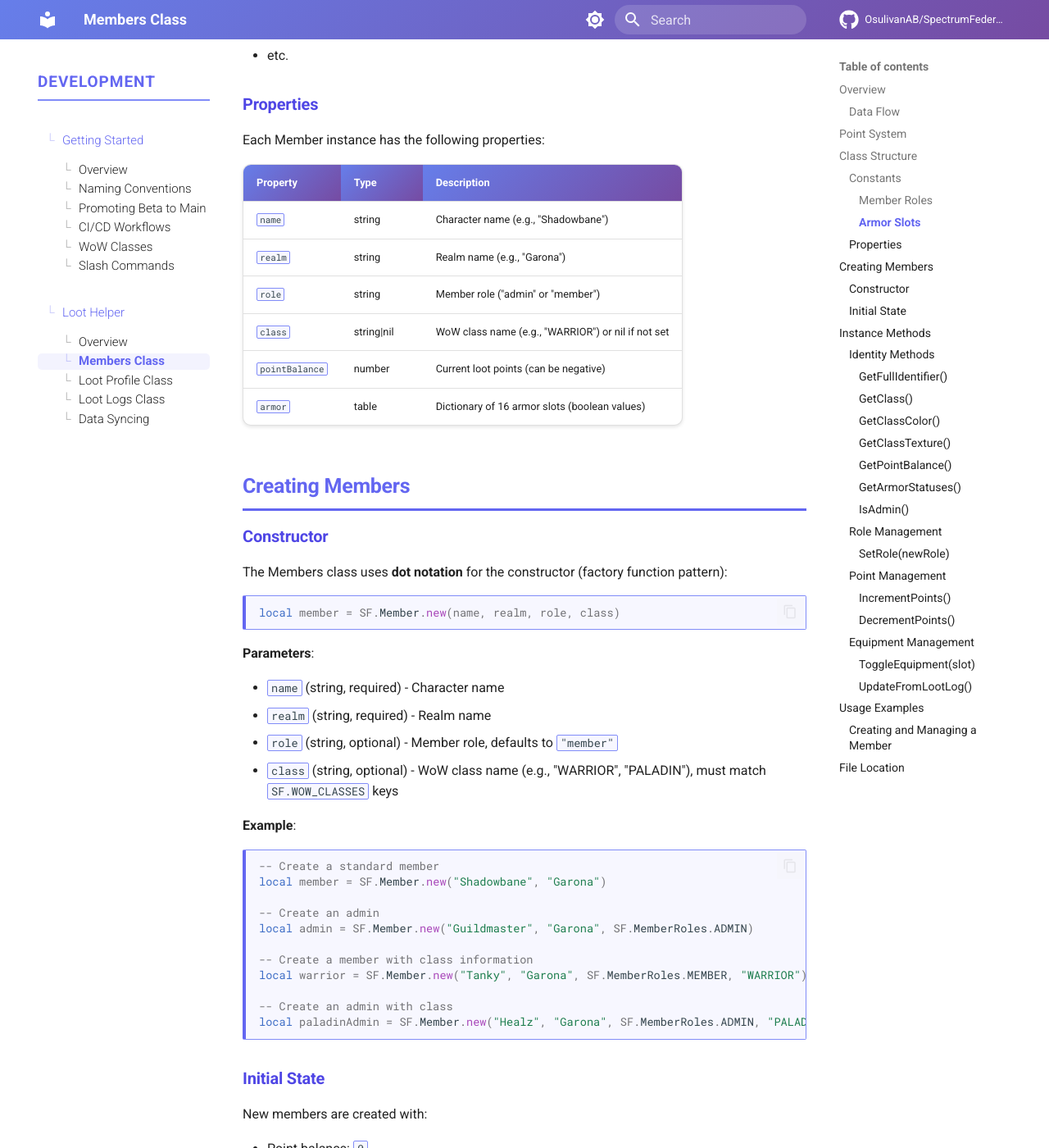
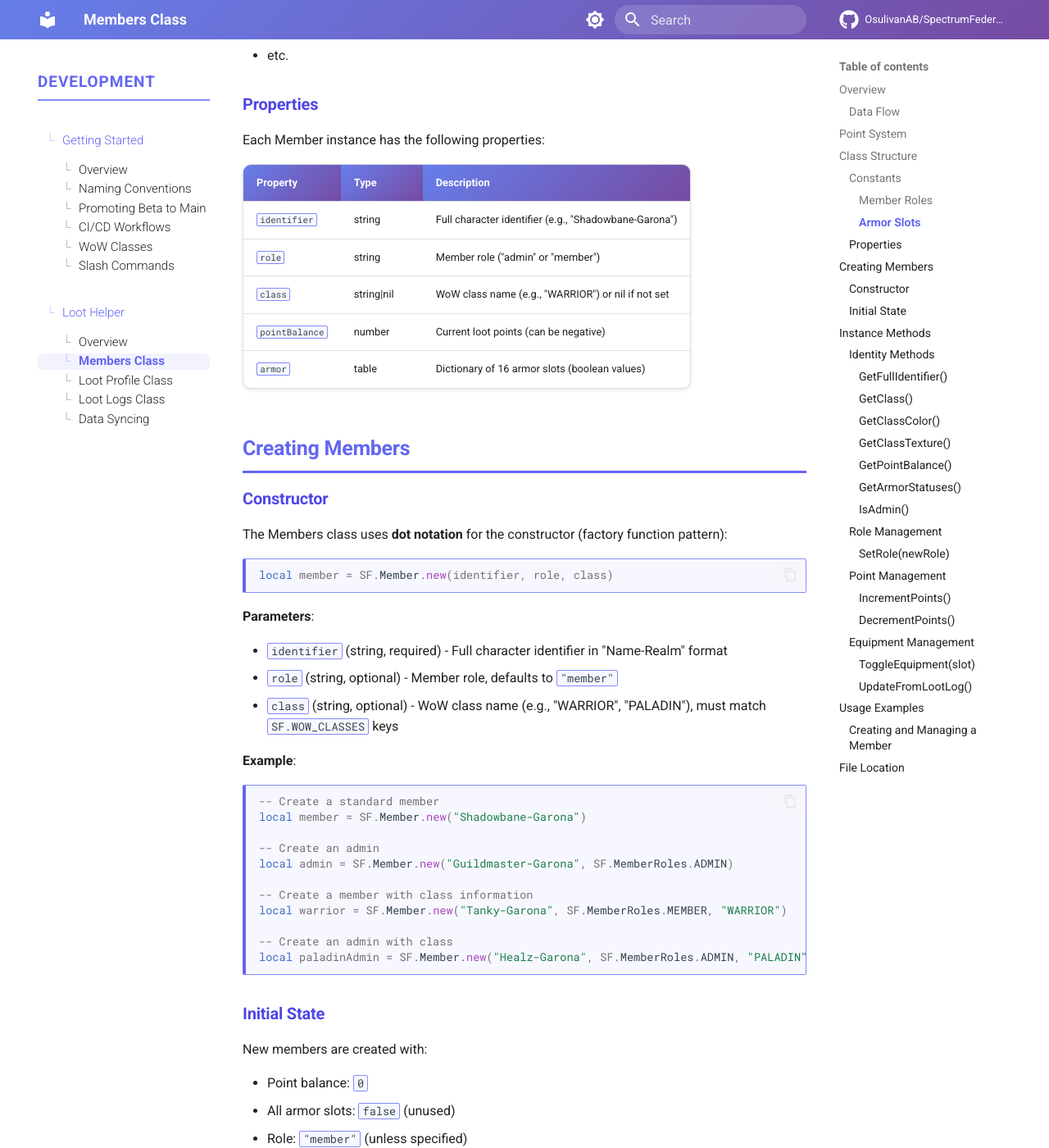
Before and after one commit to OsulivanAB/SpectrumFederation, an MkDocs documentation site: the page built from docs/development/loot-helper/members-class.md, in a window 1280 px wide and 1400 px high, scrolled down 2524 px. Shown: the whole window at 82% size. Built offline with MkDocs 1.6.1 and Material for MkDocs 9.7.7, drawn with Linux system fonts in a browser that asks for light colours; comment, search, counter and statistics services are not loaded; some of the changed text lies outside the part shown.

Commit message:
Updated Members constructor to use full identifier like other tools.

````diff
--- a/docs/development/loot-helper/members-class.md
+++ b/docs/development/loot-helper/members-class.md
@@ -86,8 +86,7 @@ Each Member instance has the following properties:
 
 | Property | Type | Description |
 |----------|------|-------------|
-| `name` | string | Character name (e.g., "Shadowbane") |
-| `realm` | string | Realm name (e.g., "Garona") |
+| `identifier` | string | Full character identifier (e.g., "Shadowbane-Garona") |
 | `role` | string | Member role ("admin" or "member") |
 | `class` | string\|nil | WoW class name (e.g., "WARRIOR") or nil if not set |
 | `pointBalance` | number | Current loot points (can be negative) |
@@ -100,13 +99,12 @@ Each Member instance has the following properties:
 The Members class uses **dot notation** for the constructor (factory function pattern):
 
 ```lua
-local member = SF.Member.new(name, realm, role, class)
+local member = SF.Member.new(identifier, role, class)
 ```
 
 **Parameters**:
 
-- `name` (string, required) - Character name
-- `realm` (string, required) - Realm name
+- `identifier` (string, required) - Full character identifier in "Name-Realm" format
 - `role` (string, optional) - Member role, defaults to `"member"`
 - `class` (string, optional) - WoW class name (e.g., "WARRIOR", "PALADIN"), must match `SF.WOW_CLASSES` keys
 
@@ -114,16 +112,16 @@ local member = SF.Member.new(name, realm, role, class)
 
 ```lua
 -- Create a standard member
-local member = SF.Member.new("Shadowbane", "Garona")
+local member = SF.Member.new("Shadowbane-Garona")
 
 -- Create an admin
-local admin = SF.Member.new("Guildmaster", "Garona", SF.MemberRoles.ADMIN)
+local admin = SF.Member.new("Guildmaster-Garona", SF.MemberRoles.ADMIN)
 
 -- Create a member with class information
-local warrior = SF.Member.new("Tanky", "Garona", SF.MemberRoles.MEMBER, "WARRIOR")
+local warrior = SF.Member.new("Tanky-Garona", SF.MemberRoles.MEMBER, "WARRIOR")
 
 -- Create an admin with class
-local paladinAdmin = SF.Member.new("Healz", "Garona", SF.MemberRoles.ADMIN, "PALADIN")
+local paladinAdmin = SF.Member.new("Healz-Garona", SF.MemberRoles.ADMIN, "PALADIN")
 ```
 
 ### Initial State
@@ -358,7 +356,7 @@ member:UpdateFromLootLog()
 
 ```lua
 -- Create a new member
-local member = SF.Member.new("Shadowbane", "Garona")
+local member = SF.Member.new("Shadowbane-Garona")
 
 -- Award initial points
 member:IncrementPoints()
````
Also changed, not shown: docs/development/loot-helper/loot-profile-class.md (+6 -6 lines), .github/copilot-instructions.md, 1 other file.
